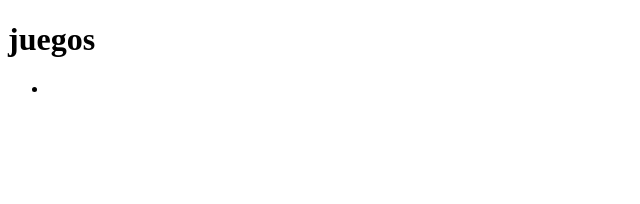
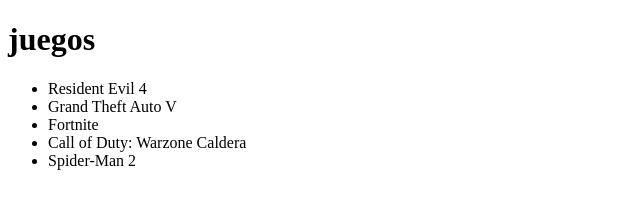
Before and after one commit to sebastian32102/juegos_bp, a plain HTML site: page index.html in a window 1280 px wide. Shown: the whole page, without its empty margins (0-640 px from the left). Drawn offline with Linux system fonts and the light colour scheme.

Commit message:
commit numero tres

```diff
--- a/index.html
+++ b/index.html
@@ -8,7 +8,11 @@
 <body>
     <h1>juegos</h1>
     <ul>
-        <li></li>
+        <li>Resident Evil 4</li>
+        <li>Grand Theft Auto V</li>
+        <li>Fortnite</li>
+        <li>Call of Duty: Warzone Caldera</li>
+        <li>Spider-Man 2</li>
     </ul>
 </body>
 </html>
```
